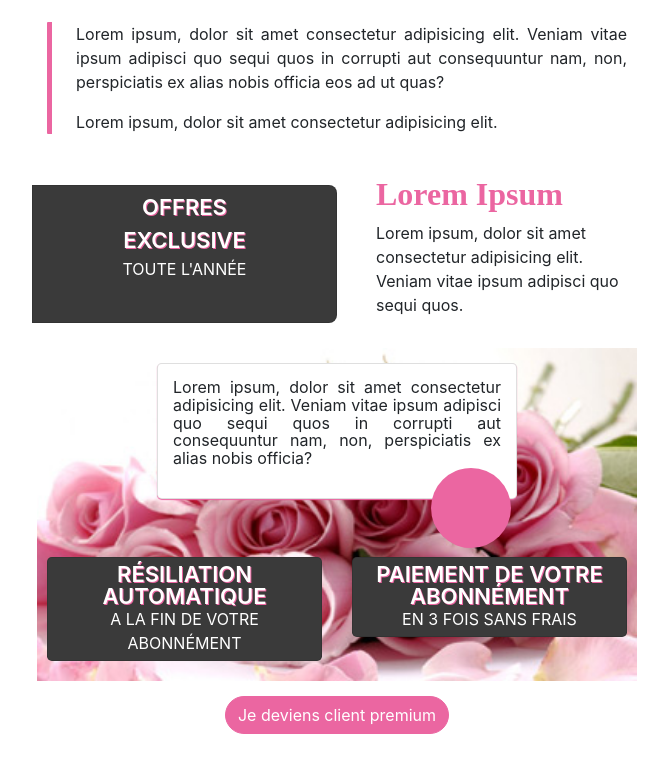
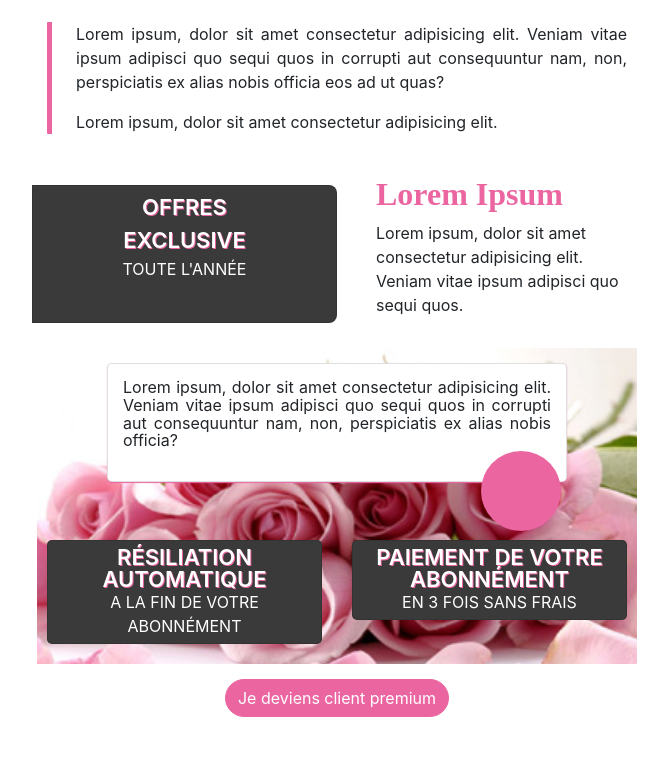
Before and after one commit to chifoidriss/feerie-cake, a plain HTML site: page index.html in a window 1280 px wide. Shown: the part 552-1320 px from the top of the page, without its empty margins (303-971 px from the left). Drawn offline with Linux system fonts and the light colour scheme.

Commit message:
Before baxj

```diff
--- a/css/style.css
+++ b/css/style.css
@@ -140,7 +140,7 @@
     background-color: #FFF;
     padding: 15px;
     margin: 5px auto;
-    max-width: 360px;
+    max-width: 460px;
     box-shadow: 0px 1px 1px 0px #EB66A1;
 }
 
```
